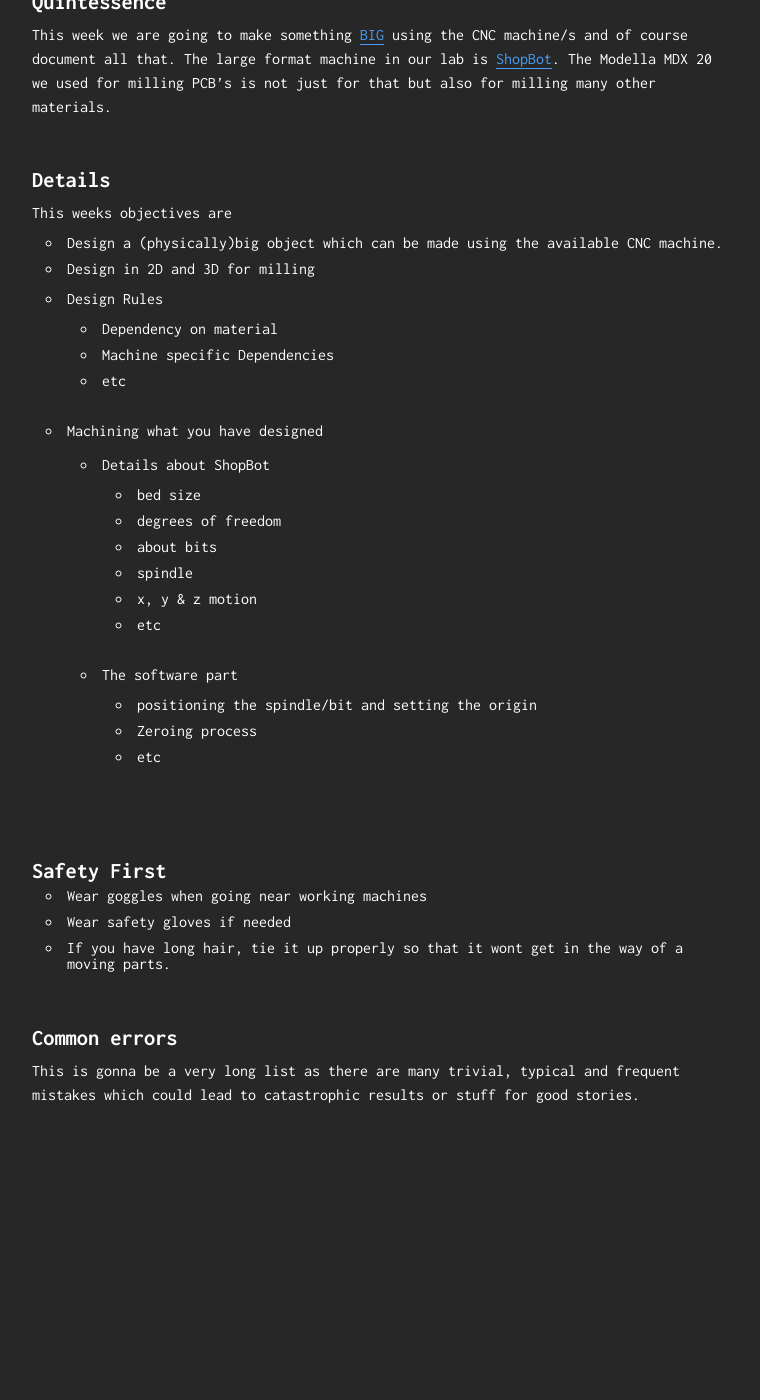
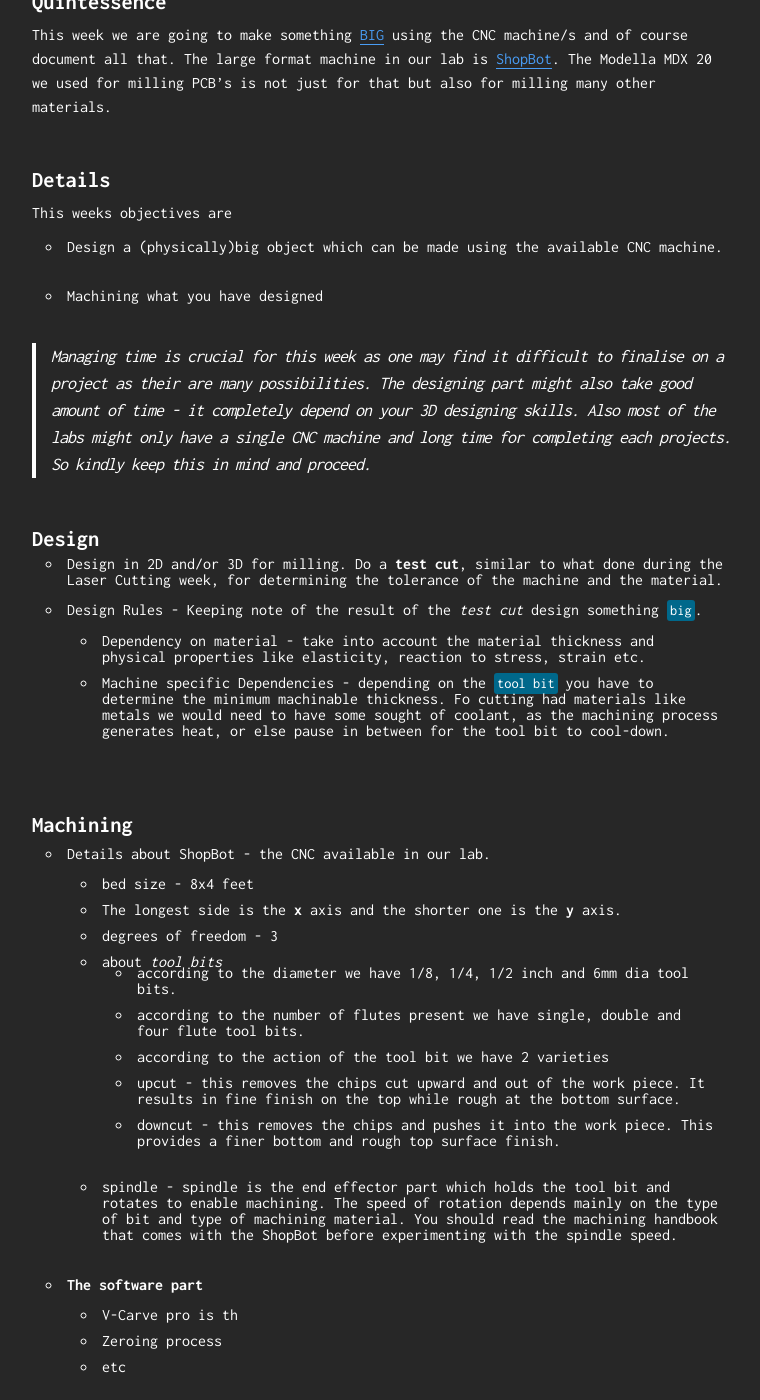
Before and after one commit to VishnuEaswaran/Fab17-instruct, a Jekyll site: the page built from _posts/2017-03-06-Computer_controlled_Machining.md, in a window 1280 px wide and 1400 px high, scrolled down 261 px. Shown: the whole window, without its empty margins (258-1018 px from the left). Built offline with Jekyll 4.4.1, drawn with Linux system fonts in a browser that asks for light colours; before the commit the page ends 1473 px from its top, so only the background shows below that.

Commit message:
update except using the software

```diff
--- a/_posts/2017-03-06-Computer_controlled_Machining.md
+++ b/_posts/2017-03-06-Computer_controlled_Machining.md
@@ -13,30 +13,40 @@ Details
 This weeks objectives are
 
 +  Design a (physically)big object which can be made using the available CNC machine.
-  - Design in 2D and 3D for milling
-  - Design Rules
-
-    * Dependency on material
-    * Machine specific Dependencies
-    * etc
-
 
 + Machining what you have designed
 
-  - Details about ShopBot
+> Managing time is crucial for this week as one may find it difficult to finalise on a project as their are many possibilities. The designing part might also take good amount of time - it completely depend on your 3D designing skills. Also most of the labs might only have a single CNC machine and long time for completing each projects. So kindly keep this in mind and proceed.
 
-    * bed size
-    * degrees of freedom
-    * about bits
-    * spindle
-    * x, y & z motion
-    * etc
+Design
+===
+- Design in 2D and/or 3D for milling. Do a **test cut**, similar to what done during the Laser Cutting week, for determining the tolerance of the machine and the material.
+- Design Rules - Keeping note of the result of the *test cut* design something `big`.
 
-  - The software part
+  * Dependency on material - take into account the material thickness and physical properties like elasticity, reaction to stress, strain etc.
+  * Machine specific Dependencies - depending on the `tool bit` you have to determine the minimum machinable thickness. Fo cutting had materials like metals we would need to have some sought of coolant, as the machining process generates heat, or else pause in between for the tool bit to cool-down.
 
-    * positioning the spindle/bit and setting the origin
-    * Zeroing process
-    * etc
+Machining
+===
+
+- Details about ShopBot - the CNC available in our lab.
+
+  * bed size - 8x4 feet
+  * The longest side is the **x** axis and the shorter one is the **y** axis.
+  * degrees of freedom - 3
+  * about *tool bits*
+    - according to the diameter we have 1/8, 1/4, 1/2 inch and 6mm dia tool bits.
+    - according to the number of flutes present we have single, double and four flute tool bits.
+    - according to the action of the tool bit we have 2 varieties
+     * upcut - this removes the chips cut upward and out of the work piece. It results in fine finish on the top while rough at the bottom surface.
+     * downcut - this removes the chips and pushes it into the work piece. This provides a finer bottom and rough top surface finish.
+  * spindle - spindle is the end effector part which holds the tool bit and rotates to enable  machining. The speed of rotation depends mainly on the type of bit and type of machining material. You should read the machining handbook that comes with the ShopBot before experimenting with the spindle speed.
+
+- **The software part**
+
+  * V-Carve pro is th
+  * Zeroing process
+  * etc
 
 Safety First
 ===
```
